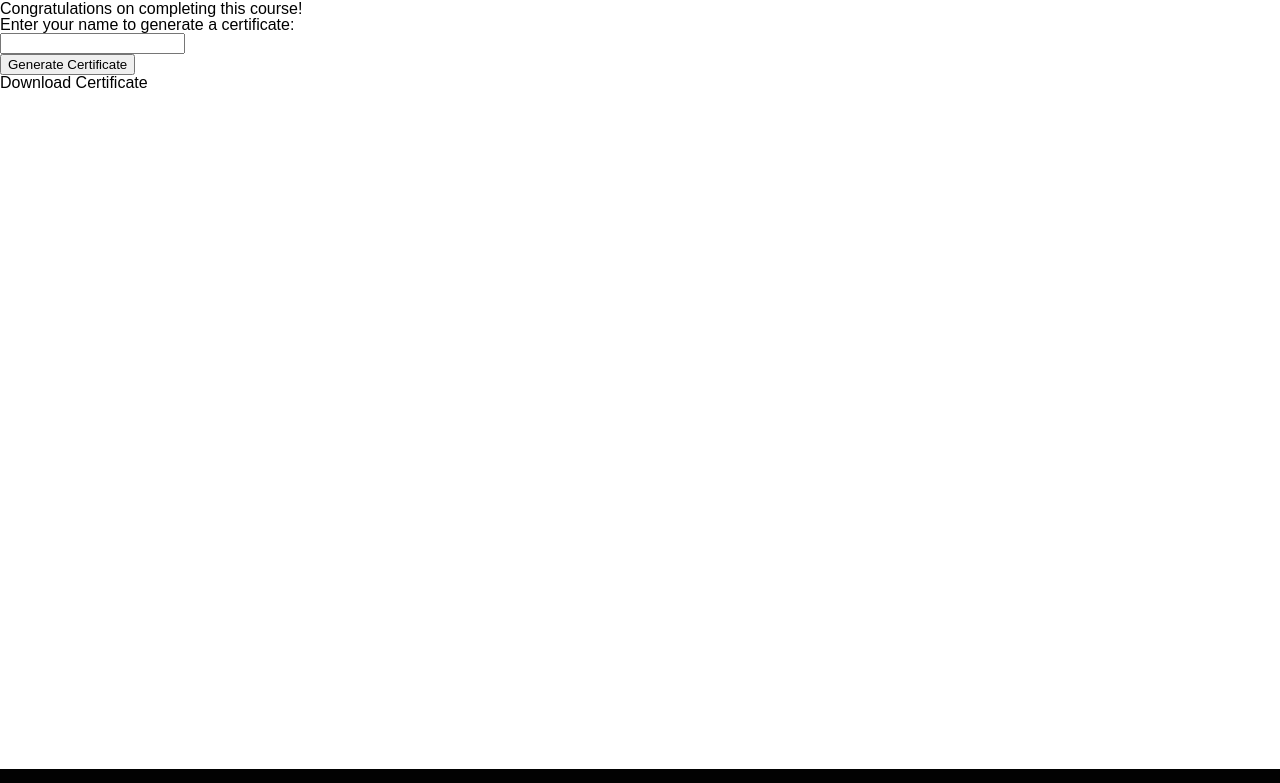
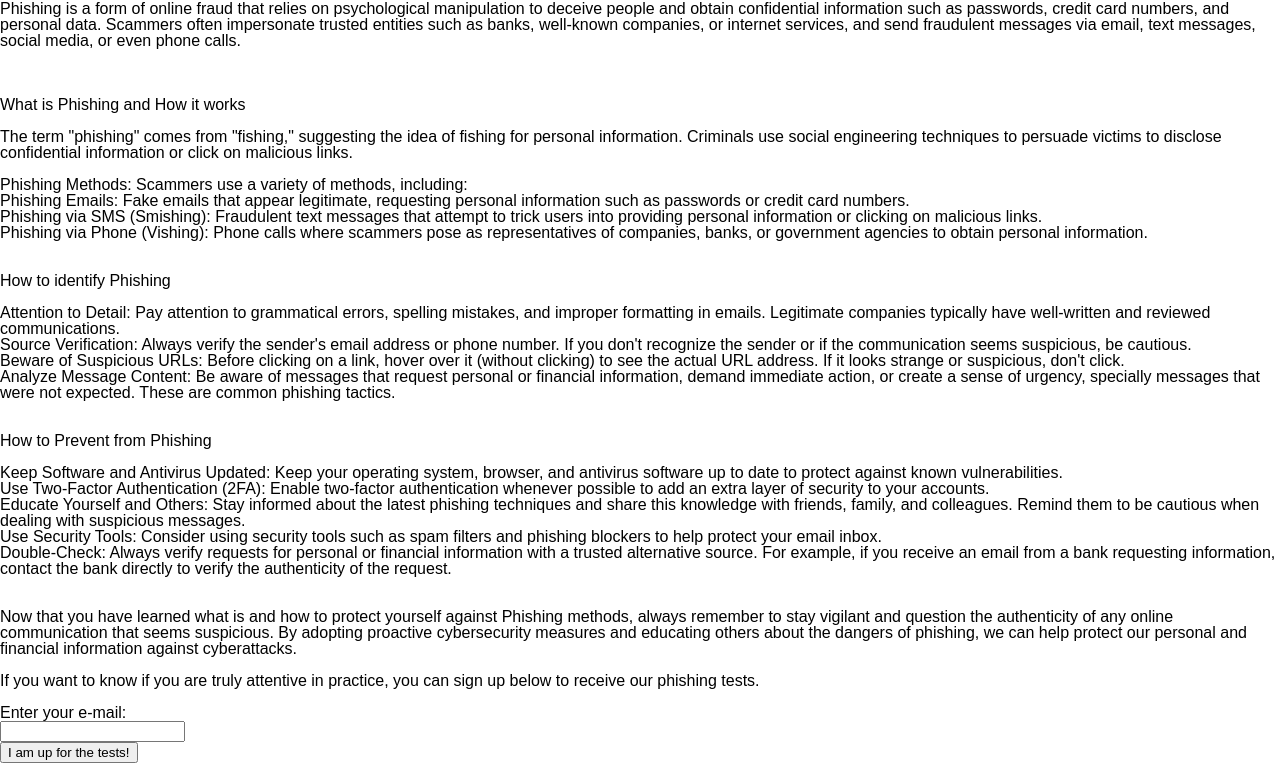
Before and after one commit to Cyber-Chase/Frontend, a plain HTML site: page courses-pages/course6.html in a window 1280 px wide. Shown: the part 119-902 px from the top of the page. Drawn offline with Linux system fonts and the light colour scheme.

Commit message:
:add: Added Course6.html; :fix: Fixed all Courses pages

```diff
--- a/courses-pages/course6.html
+++ b/courses-pages/course6.html
@@ -2,7 +2,7 @@
 <html lang="en">
 
 <head>
-    <title>Cyber Chase - Course - Phishing</title>
+    <title>Cyber Chase - Course - Wi-Fi</title>
     <meta charset="UTF-8">
     <meta name="viewport" content="width=device-width, initial-scale=1.0">
     <link rel="icon" href="../assets/logo/png/Favicon.png">
@@ -27,18 +27,95 @@
     <div class="content-wrapper">
 
         <main>
-            <h1>Phishing Course</h1> <br>
-            <h2></h2>
-            <h3></h3>
+
+            <h1>Prevention Against Phishing Course</h1> <br>
+
+            <h2>
+                Phishing is a form of online fraud that relies on psychological manipulation to deceive people and
+                obtain confidential
+                information such as passwords, credit card numbers, and personal data. Scammers often impersonate
+                trusted entities such as
+                banks, well-known companies, or internet services, and send fraudulent messages via email, text
+                messages, social media, or
+                even phone calls.
+            </h2> <br><br><br>
+
+            <h2>What is Phishing and How it works</h2> <br>
+            <h3>
+                The term "phishing" comes from "fishing," suggesting the idea of fishing for personal information.
+                Criminals use social
+                engineering techniques to persuade victims to disclose confidential information or click on malicious
+                links.
+            </h3><br>
+
+            <h2>Phishing Methods: Scammers use a variety of methods, including:</h2>
+            <ul>
+                <li>Phishing Emails: Fake emails that appear legitimate, requesting personal information such as
+                    passwords or credit card
+                    numbers.</li>
+                <li>Phishing via SMS (Smishing): Fraudulent text messages that attempt to trick users into providing
+                    personal information or
+                    clicking on malicious links.</li>
+                <li>Phishing via Phone (Vishing): Phone calls where scammers pose as representatives of companies,
+                    banks, or government agencies
+                    to obtain personal information.</li>
+            </ul> <br><br>
+
+            <h2>How to identify Phishing</h2> <br>
+            <ul>
+                <li>Attention to Detail: Pay attention to grammatical errors, spelling mistakes, and improper formatting
+                    in emails. Legitimate
+                    companies typically have well-written and reviewed communications.</li>
+                <li>Source Verification: Always verify the sender's email address or phone number. If you don't
+                    recognize the sender or if the
+                    communication seems suspicious, be cautious.</li>
+                <li>Beware of Suspicious URLs: Before clicking on a link, hover over it (without clicking) to see the
+                    actual URL address. If it
+                    looks strange or suspicious, don't click.</li>
+                <li>Analyze Message Content: Be aware of messages that request personal or financial information, demand
+                    immediate action, or
+                    create a sense of urgency, specially messages that were not expected. These are common phishing
+                    tactics.</li>
+            </ul><br><br>
+
+            <h2>How to Prevent from Phishing</h2> <br>
+            <ul>
+                <li>Keep Software and Antivirus Updated: Keep your operating system, browser, and antivirus software up to date to protect
+                    against known vulnerabilities.</li>
+                <li>Use Two-Factor Authentication (2FA): Enable two-factor authentication whenever possible to add an extra layer of security
+                    to your accounts.</li>
+                <li>Educate Yourself and Others: Stay informed about the latest phishing techniques and share this knowledge with friends,
+                    family, and colleagues. Remind them to be cautious when dealing with suspicious messages.</li>
+                <li>Use Security Tools: Consider using security tools such as spam filters and phishing blockers to help protect your
+                    email inbox.</li>
+                <li>Double-Check: Always verify requests for personal or financial information with a trusted alternative source.
+                    For example, if you receive an email from a bank requesting information, contact the bank directly to verify the
+                    authenticity of the request.</li>
+            </ul><br><br>
+
+            <h2>
+                Now that you have learned what is and how to protect yourself against Phishing methods, always remember to stay vigilant and
+                question the authenticity of any online communication that seems suspicious. By adopting proactive cybersecurity measures and
+                educating others about the dangers of phishing, we can help protect our personal and financial information against cyberattacks.
+            </h2><br>
+
+            <h2>If you want to know if you are truly attentive in practice, you can sign up below to receive our phishing tests.</h2><br>
+            <form id="FormPhish">
+                <label for="email">Enter your e-mail: </label><br>
+                <input type="email" id="email" name="email" required><br>
+                <button type="submit">I am up for the tests!</button>
+            </form>
+
+            <br><br><br>
 
             <h2>Congratulations on completing this course!</h2>
-            <form id="nameForm">
+            <form id="FormCert">
                 <label for="name">Enter your name to generate a certificate: </label><br>
                 <input type="text" id="name" name="name" required><br>
                 <button type="submit">Generate Certificate</button>
             </form>
             <div id="certificate">
-                <a id="certificate-link" download="Certificate-Phishing-CyberChase.pdf">Download Certificate</a>
+                <a id="certificate-link" download="Certificate-WiFi-CyberChase.pdf">Download Certificate</a>
             </div>
     </div>
 
```
Also changed, not shown: courses-pages/course1.html (+1 -1 lines), courses-pages/course10.html (+1 -1 lines), courses-pages/course11.html (+1 -1 lines), courses-pages/course12.html (+6 -6 lines), courses-pages/course2.html (+1 -1 lines), courses-pages/course3.html (+1 -1 lines), courses-pages/course4.html (+1 -1 lines), courses-pages/course5.html (+1 -1 lines), courses-pages/course7.html (+14 -14 lines), courses-pages/course8.html (+1 -1 lines), courses-pages/course9.html (+1 -1 lines).
